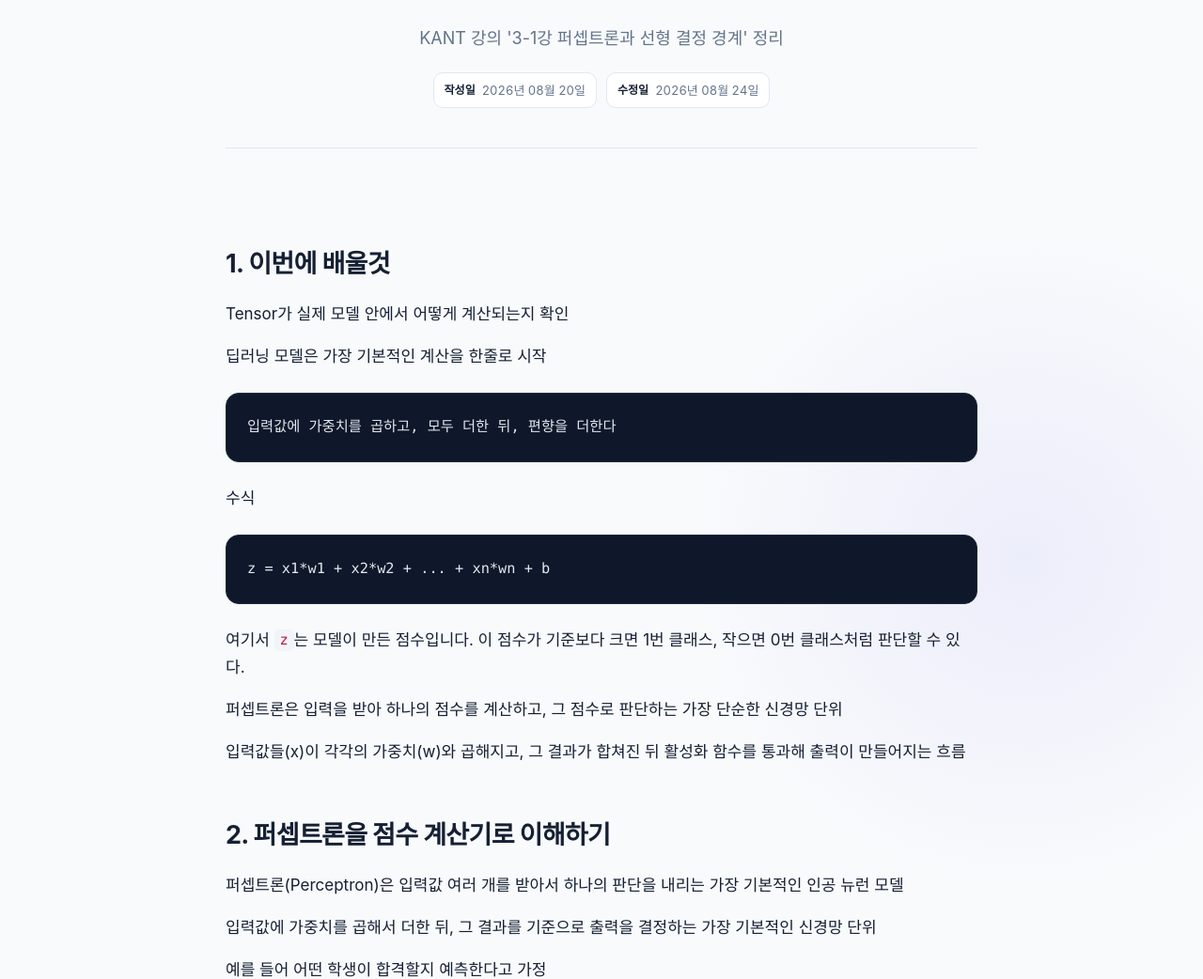
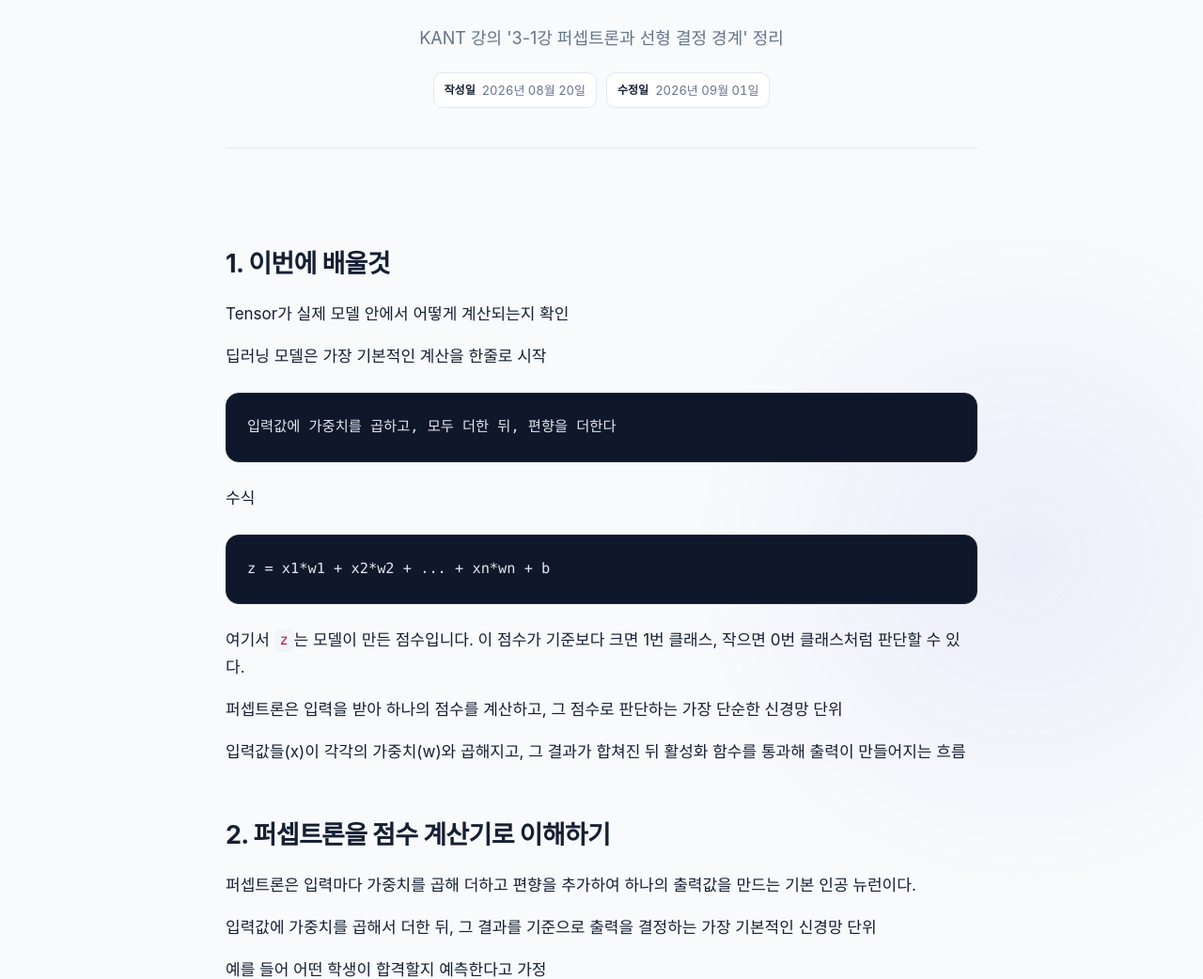
Before and after one commit to yshzjq/TIL, a Jekyll site: the page built from deep-learning/3-1강 퍼셉트론과 선형 결정 경계.md, in a window 1280 px wide and 1400 px high. Shown: the part 301-1343 px from the top of the window at 94% size. Built offline with Jekyll 4.4.1, drawn with Linux system fonts in a browser that asks for light colours; some of the changed text lies outside the part shown.

Commit message:
글 수정: 3-1강 퍼셉트론과 선형 결정 경계

````diff
--- a/deep-learning/3-1강 퍼셉트론과 선형 결정 경계.md
+++ b/deep-learning/3-1강 퍼셉트론과 선형 결정 경계.md
@@ -1,7 +1,7 @@
 ---
 title: 3-1강 퍼셉트론과 선형 결정 경계
 date: 2026-08-20
-updated: 2026-08-24
+updated: 2026-09-01
 description: KANT 강의 '3-1강 퍼셉트론과 선형 결정 경계' 정리
 ---
 
@@ -29,7 +29,7 @@
 
 ## 2. 퍼셉트론을 점수 계산기로 이해하기
 
-퍼셉트론(Perceptron)은 입력값 여러 개를 받아서 하나의 판단을 내리는 가장 기본적인 인공 뉴런 모델
+퍼셉트론은 입력마다 가중치를 곱해 더하고 편향을 추가하여 하나의 출력값을 만드는 기본 인공 뉴런이다.
 
 입력값에 가중치를 곱해서 더한 뒤, 그 결과를 기준으로 출력을 결정하는 가장 기본적인 신경망 단위
 
@@ -96,7 +96,7 @@
 <img src="{{ '/assets/images/uploads/deep-learning/선형결정경계예시그림.png' | relative_url }}" alt="선형결정경계예시그림" loading="lazy">
 
 위 그림은 퍼셉트론이 데이터를 기준으로 선형 경계를 업데이트하는 모습을 보여준다<br>
-결정 경계가 직선으로 생긴다는 점을 이해해야한다.
+결정 경계가 직선으로 생긴다는 점을 이해 해야한다.
 
 ## 5. 퍼셉트론 수식을 코드로 계산하기
 
@@ -149,7 +149,7 @@
 
 ## 6. 여러 샘플을 한 번에 계산하기
 
-딥러닝에서는 데이터를 한 개씩 넣기보다 batch로 묶어서 넣는 경우가 많습니다. 2장에서 배운 것처럼 `(batch_size, features)` 형태를 사용합니다.
+딥러닝에서는 데이터를 한 개씩 넣기보다 batch로 묶어서 넣는 경우가 많다
 
 ```python
 import torch
````
